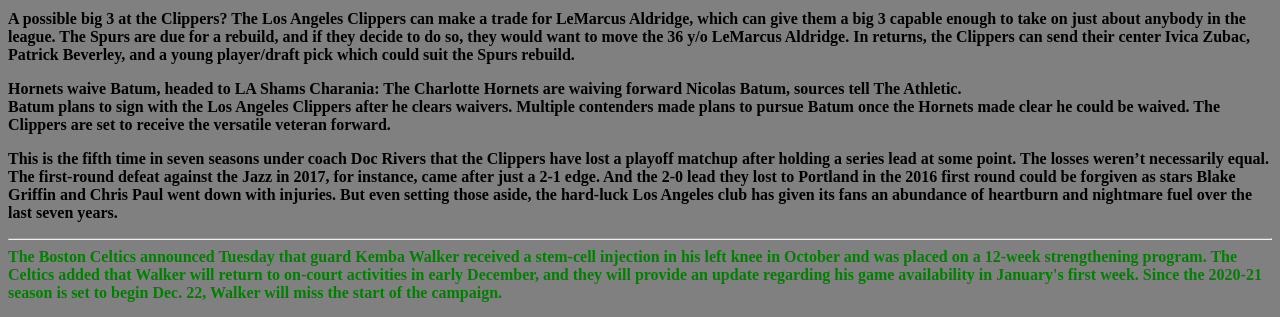
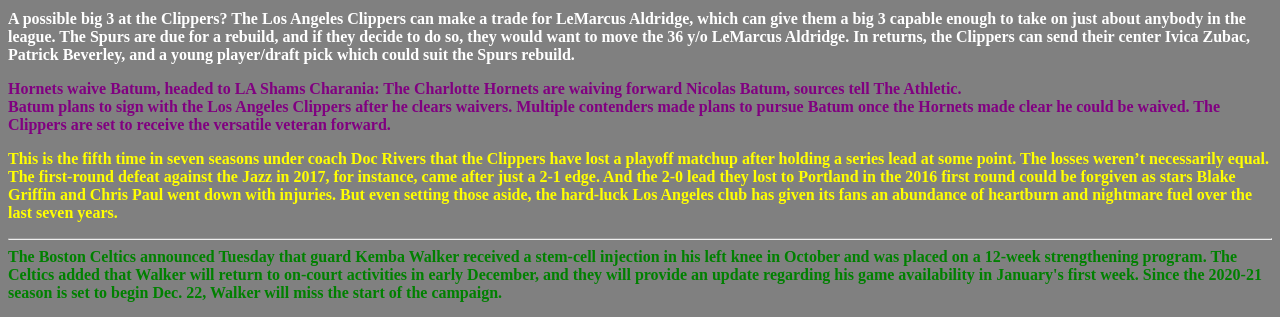
Before and after one commit to Romarionijim/basketball, a plain HTML site: page nba.html in a window 1280 px wide. Shown: the part 1441-1758 px from the top of the page. Drawn offline with Linux system fonts and the light colour scheme.

Commit message:
Update nba.html

```diff
--- a/nba.html
+++ b/nba.html
@@ -26,16 +26,16 @@
 <a href="https://www.nba.com/clippers/schedule" target="_blank"/>
 <img style="width:600px;" src="https://img.bleacherreport.net/img/slides/photos/004/396/543/4b9677b43f67e1368b7cc0fe90a6bc43_crop_exact.jpg?w=2975&h=2048&q=85"/>
 </a>
-	<p>
+	<p style="color:white;">
 	<b>A possible big 3 at the Clippers?
 The Los Angeles Clippers can make a trade for LeMarcus Aldridge, which can give them a big 3 capable enough to take on just about anybody in the league. The Spurs are due for a rebuild, and if they decide to do so, they would want to move the 36 y/o LeMarcus Aldridge. In returns, the Clippers can send their center Ivica Zubac, Patrick Beverley, and a young player/draft pick which could suit the Spurs rebuild.</b>
 	</p>
-	<p>
+	<p style="color:purple;">
 	<b>Hornets waive Batum, headed to LA
 Shams Charania: The Charlotte Hornets are waiving forward Nicolas Batum, sources tell The Athletic.<br> Batum plans to sign with the Los Angeles Clippers after he clears waivers. Multiple contenders made plans to pursue Batum once the Hornets made clear he could be waived. The Clippers are set to receive the versatile veteran forward.</b>
 
 	</p>
-	<p>
+	<p style="color:yellow;">
 <b>This is the fifth time in seven seasons under coach Doc Rivers that the Clippers have lost a playoff matchup after holding a series lead at some point. The losses weren’t necessarily equal. The first-round defeat against the Jazz in 2017, for instance, came after just a 2-1 edge. And the 2-0 lead they lost to Portland in the 2016 first round could be forgiven as stars Blake Griffin and Chris Paul went down with injuries. But even setting those aside, the hard-luck Los Angeles club has given its fans an abundance of heartburn and nightmare fuel over the last seven years.</b>
 	</p>
 	<p>
```
